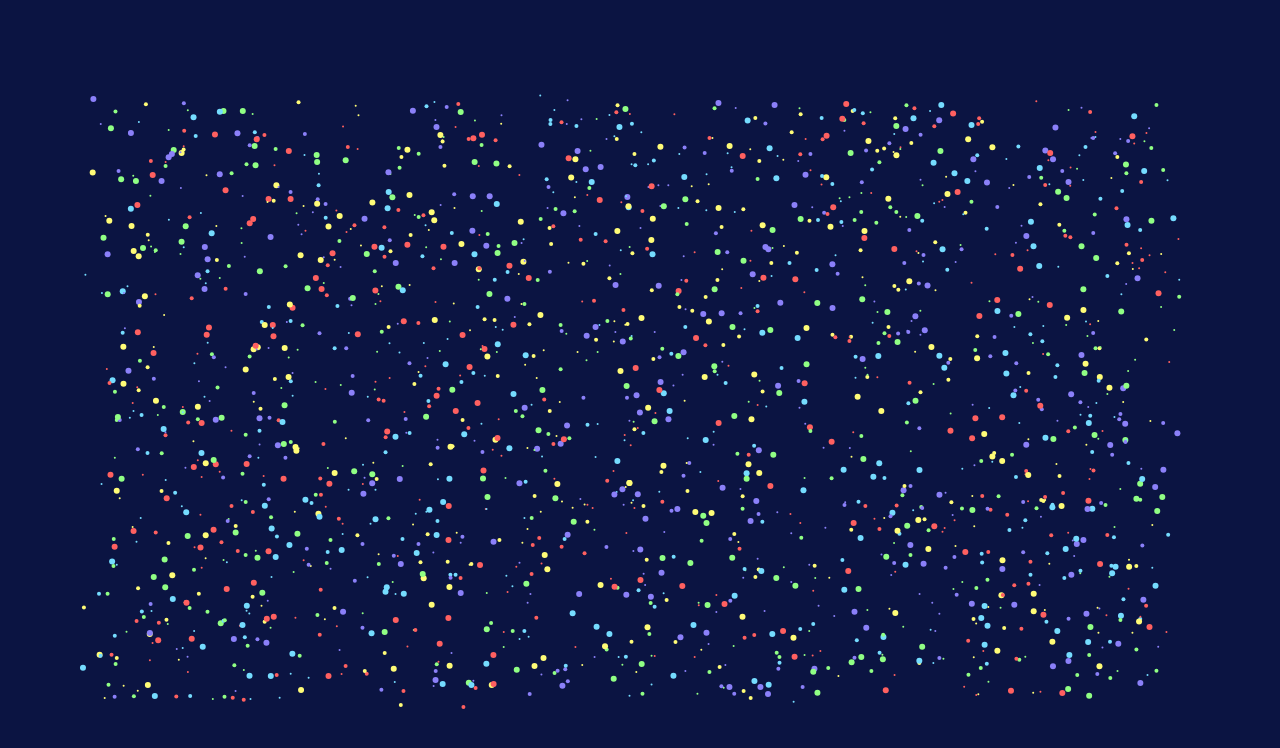
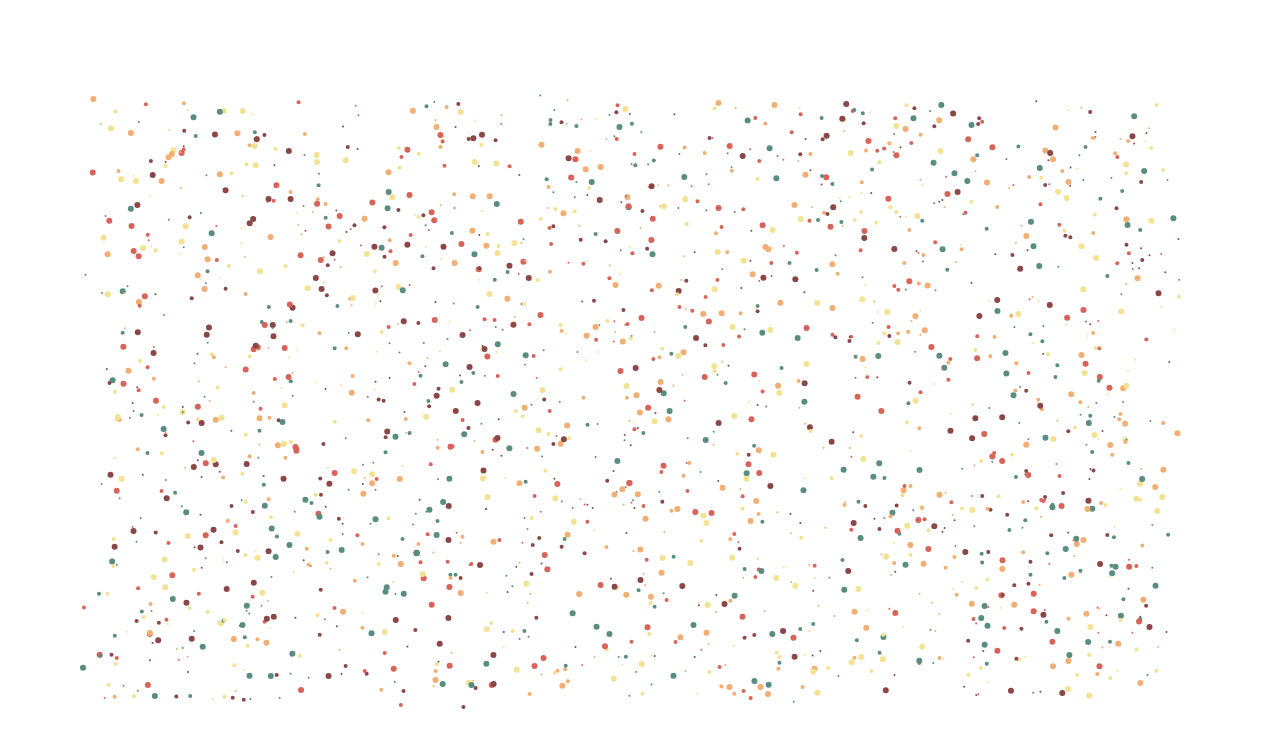
Before and after one commit to jamesdawsonWD/canvas-typescript-parcel-setup, a website built with Parcel: page src/app/index.html in a window 1280 px wide. Built offline with nearby package versions, Linux system fonts and the light colour scheme; animation ran at ten frames a second.

Commit message:
add new feature gris-loader

```diff
--- a/src/public/js/canvas.ts
+++ b/src/public/js/gris-spinner/canvas.ts
@@ -6,7 +6,7 @@ import {
   randomItemFromArray,
   randomIntFromRange,
   HSLA
-} from "./helpers";
+} from "../helpers";
 export class Canvas {
   private ctx: CanvasRenderingContext2D;
   private mouse: Vector;
@@ -19,11 +19,11 @@ export class Canvas {
     numOfParticles: 2000,
     lastStep: 0,
     colors: [
-      new HSLA(195.2, 100, 72.9, 1),
-      new HSLA(114.1, 100, 75.9, 1),
-      new HSLA(245.5, 91, 73.9, 1),
-      new HSLA(58.7, 100, 73.3, 1),
-      new HSLA(0, 100, 68.8, 1),
+      new HSLA(164, 23, 45, 1),
+      new HSLA(50, 78, 76, 1),
+      new HSLA(28, 83, 70, 1),
+      new HSLA(5, 63, 60, 1),
+      new HSLA(0, 33, 41, 1),
     ]
   };
   constructor(private canvas: HTMLCanvasElement) {
@@ -125,7 +125,6 @@ export class Canvas {
         this.canvas.width = innerWidth;
         this.canvas.height = innerHeight;
       }
-      this.init();
     });
     this.init();
   }
--- a/src/public/js/ball.ts
+++ b/src/public/js/particles/ball.ts
@@ -1,5 +1,5 @@
 import { Vector } from "./vector";
-import { HSLA } from "./helpers";
+import { HSLA } from "../helpers";
 
 export class Ball {
   constructor(
--- /dev/null
+++ b/src/public/js/particles/canvas.ts
@@ -0,0 +1,159 @@
+import { Vector, add } from "./vector";
+import { WeaponsMenu } from "./weaponsMenu";
+import { Star } from "./star";
+import { Pulse } from "./pulse";
+import {
+  randomItemFromArray,
+  randomIntFromRange,
+  HSLA
+} from "../helpers";
+export class Canvas {
+  private ctx: CanvasRenderingContext2D;
+  private mouse: Vector;
+  private balls: Star[];
+  private pulses: Pulse[]
+  private menu = false;
+
+  private Configs = {
+    steps: 3,
+    numOfParticles: 2000,
+    lastStep: 0,
+    colors: [
+      new HSLA(164, 23, 45, 1),
+      new HSLA(50, 78, 76, 1),
+      new HSLA(28, 83, 70, 1),
+      new HSLA(5, 63, 60, 1),
+      new HSLA(0, 33, 41, 1),
+    ]
+  };
+  constructor(private canvas: HTMLCanvasElement) {
+    window.requestAnimationFrame = (function() {
+      return (
+        window.requestAnimationFrame ||
+        window.webkitRequestAnimationFrame ||
+        function(callback) {
+          window.setTimeout(callback, 1000 / 60);
+        }
+      );
+    })();
+
+    this.canvas.width = innerWidth;
+    this.canvas.height = innerHeight;
+
+    this.ctx = this.canvas.getContext("2d") as CanvasRenderingContext2D;
+    this.mouse = new Vector(innerWidth / 2, innerHeight / 2);
+
+    this.balls = [];
+    this.pulses = [];
+
+    let j = 0;
+    for (let i = 0; i < this.Configs.numOfParticles; i++) {
+      const origins = [
+        new Vector(
+          randomIntFromRange(0-this.canvas.width, 0-100),
+          randomIntFromRange(0-300, this.canvas.height+300)
+        ),
+        new Vector(
+          randomIntFromRange(this.canvas.width+100, this.canvas.width+ this.canvas.width),
+          randomIntFromRange(0-300, this.canvas.height+300)
+        ),
+        new Vector(
+          randomIntFromRange(0-300, this.canvas.width+300),
+          randomIntFromRange(0-this.canvas.height, this.canvas.height-100)
+        ),
+        new Vector(
+          randomIntFromRange(0-300, this.canvas.width+300),
+          randomIntFromRange(this.canvas.height + 100, this.canvas.height + this.canvas.height)
+        )
+      ];
+      const dest = new Vector(
+        randomIntFromRange(100, this.canvas.width - 100),
+        randomIntFromRange(100, this.canvas.height - 100)
+      );
+      this.balls.push(
+        new Star(
+          origins[j],
+          randomIntFromRange(1, 1.3),
+          dest,
+          randomIntFromRange(1, 3),
+          randomItemFromArray(this.Configs.colors),
+          this.ctx
+        )
+      );
+      j = j < 4 ? j++ : 0;
+    }
+
+    // Event Listeners
+    addEventListener("mousemove", event => {
+      this.mouse.x = event.clientX;
+      this.mouse.y = event.clientY;
+      for (let ball of this.balls) {
+        if (ball.getDestination.distanceTo(this.mouse) < 200) {
+
+          const color = ball.getOriginalColor as HSLA;
+          const dest = new Vector(
+            randomIntFromRange(100, this.canvas.width - 100),
+            randomIntFromRange(100, this.canvas.height - 100),
+          );
+          ball.setDestination(dest);
+          color.increaseLight(1);
+        }
+      }
+    });
+    addEventListener("auxclick", event => {
+      event.preventDefault();
+      this.menu = !this.menu;
+    });
+    addEventListener("click", event => {
+      const position = new Vector(event.clientX, event.clientY);
+      const color = randomItemFromArray(this.Configs.colors);
+
+      this.pulses.push(
+        new Pulse(
+          position,
+          randomIntFromRange(1, 6),
+          position,
+          randomIntFromRange(1, 35),
+          color,
+          this.ctx
+        )
+      );
+    });
+
+    addEventListener("resize", () => {
+      if (this.canvas) {
+        this.canvas.width = innerWidth;
+        this.canvas.height = innerHeight;
+      }
+      this.init();
+    });
+    this.init();
+  }
+  public init() {
+    window.requestAnimationFrame(this.animate.bind(this));
+  }
+  public animate(milliseconds: any) {
+    const elapsed = milliseconds - this.Configs.lastStep;
+    this.Configs.lastStep = milliseconds;
+    if (this.canvas) {
+      this.ctx.clearRect(0, 0, this.canvas.width, this.canvas.height);
+    }
+    this.ctx.fill();
+    for (let pulse of this.pulses) {
+      pulse.update(elapsed);
+    }
+    for (let ball of this.balls) {
+
+      const center = new Vector(this.canvas.width/2, this.canvas.height/2);
+      const distance = ball.getOrigin.distanceTo(center) > 300 ? 10 : ball.getOrigin.distanceTo(center);
+      ball.setRadius(5 * distance/100);
+
+      ball.update(elapsed);
+    }
+    if (this.menu) {
+      const menu = new WeaponsMenu(this.mouse, 200, [], this.ctx);
+      menu.update();
+    }
+    window.requestAnimationFrame(this.animate.bind(this));
+  }
+}
--- a/src/public/js/star.ts
+++ b/src/public/js/particles/pulse.ts
@@ -1,8 +1,8 @@
-import { HSLA } from './helpers';
+import { HSLA } from '../helpers';
 import { Ball } from "./ball";
 
 import { Vector, ToVector, distanceToAndAngle } from './vector';
-export class Star extends Ball{
+export class Pulse extends Ball{
   private tempColor: string;
   constructor
   (
@@ -17,29 +17,14 @@ export class Star extends Ball{
     this.tempColor = this.originalColor.toString();
   }
 
-  get getDestination() {
-    return this.destination;
-  }
+  public draw(milliseconds: number) {
+    // const data = distanceToAndAngle(this.origin, this.destination);
+    // const velocity = data.distance / this.velocity;
+    // const toMouseVector = new ToVector(velocity, data.angle);
+    // const elapsedSeconds = milliseconds / 1000;
 
-  get getTempColor(): string {
-    return this.tempColor;
-  }
-  public setTempColor(color: string) {
-    this.tempColor = color;
-  }
-
-  public setDestination(v: Vector) {
-    this.destination = v;
-  }
-
-  public draw(milliseconds: number) {
-    const data = distanceToAndAngle(this.origin, this.destination);
-    const velocity = data.distance / this.velocity;
-    const toMouseVector = new ToVector(velocity, data.angle);
-    const elapsedSeconds = milliseconds / 1000;
-
-    this.origin.x += toMouseVector.magnitudeX * elapsedSeconds;
-    this.origin.y += toMouseVector.magnitudeY * elapsedSeconds;
+    // this.origin.x += toMouseVector.magnitudeX * elapsedSeconds;
+    // this.origin.y += toMouseVector.magnitudeY * elapsedSeconds;
     this.ctx.save();
     this.ctx.beginPath();
     this.ctx.translate(this.origin.x, this.origin.y);
@@ -59,5 +44,4 @@ export class Star extends Ball{
   public update(elapsed: number) {
     this.draw(elapsed);
   }
-
 }
--- a/src/public/js/pulse.ts
+++ b/src/public/js/particles/star.ts
@@ -1,8 +1,8 @@
-import { HSLA } from './helpers';
+import { HSLA } from '../helpers';
 import { Ball } from "./ball";
 
 import { Vector, ToVector, distanceToAndAngle } from './vector';
-export class Pulse extends Ball{
+export class Star extends Ball{
   private tempColor: string;
   constructor
   (
@@ -17,14 +17,29 @@ export class Pulse extends Ball{
     this.tempColor = this.originalColor.toString();
   }
 
+  get getDestination() {
+    return this.destination;
+  }
+
+  get getTempColor(): string {
+    return this.tempColor;
+  }
+  public setTempColor(color: string) {
+    this.tempColor = color;
+  }
+
+  public setDestination(v: Vector) {
+    this.destination = v;
+  }
+
   public draw(milliseconds: number) {
-    // const data = distanceToAndAngle(this.origin, this.destination);
-    // const velocity = data.distance / this.velocity;
-    // const toMouseVector = new ToVector(velocity, data.angle);
-    // const elapsedSeconds = milliseconds / 1000;
+    const data = distanceToAndAngle(this.origin, this.destination);
+    const velocity = data.distance / this.velocity;
+    const toMouseVector = new ToVector(velocity, data.angle);
+    const elapsedSeconds = milliseconds / 1000;
 
-    // this.origin.x += toMouseVector.magnitudeX * elapsedSeconds;
-    // this.origin.y += toMouseVector.magnitudeY * elapsedSeconds;
+    this.origin.x += toMouseVector.magnitudeX * elapsedSeconds;
+    this.origin.y += toMouseVector.magnitudeY * elapsedSeconds;
     this.ctx.save();
     this.ctx.beginPath();
     this.ctx.translate(this.origin.x, this.origin.y);
@@ -44,4 +59,5 @@ export class Pulse extends Ball{
   public update(elapsed: number) {
     this.draw(elapsed);
   }
+
 }
--- a/src/public/js/weaponsMenu.ts
+++ b/src/public/js/particles/weaponsMenu.ts
@@ -1,4 +1,4 @@
-import { Vector } from "../models/";
+import { Vector } from "../../models";
 
 export class WeaponsMenu {
     private weapons: string[];
--- a/src/sass/app.scss
+++ b/src/sass/app.scss
@@ -5,6 +5,5 @@ html, body {
     height:100vh;
     width:100vw;
     overflow:hidden;
-    background:  #0B1442;
 
 }
```
Also changed, not shown: src/app/index.ts (+15 -1 lines), src/public/assets/mountain-cave.svg (added), src/public/js/particles/vector.ts (renamed from src/public/js/vector.ts).
